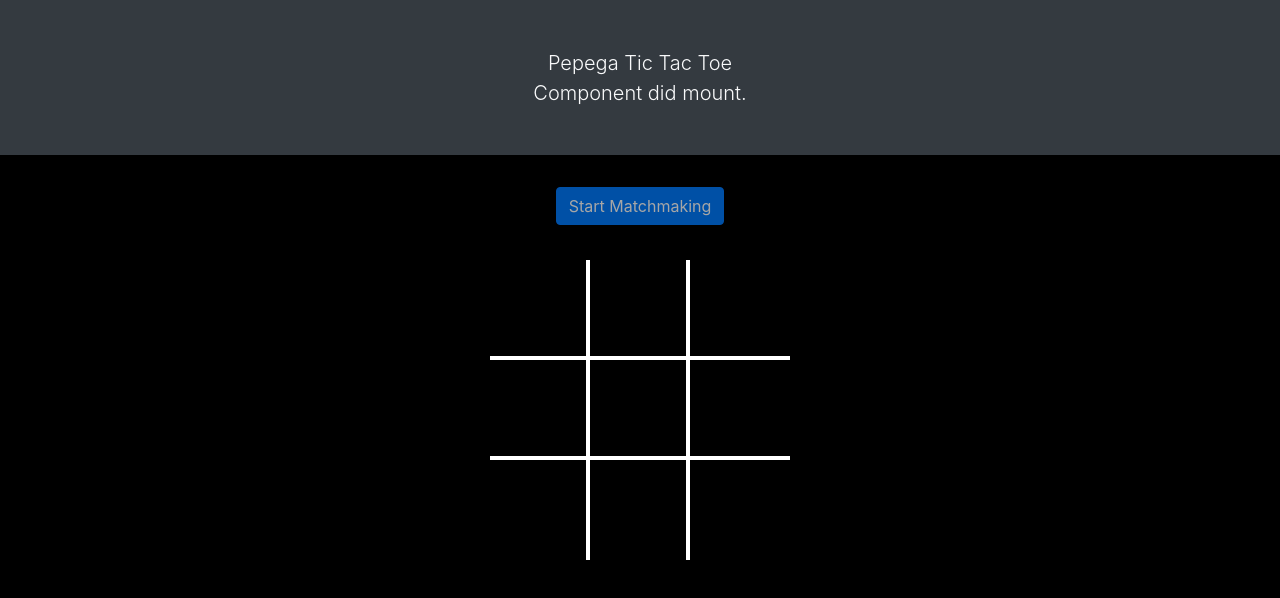
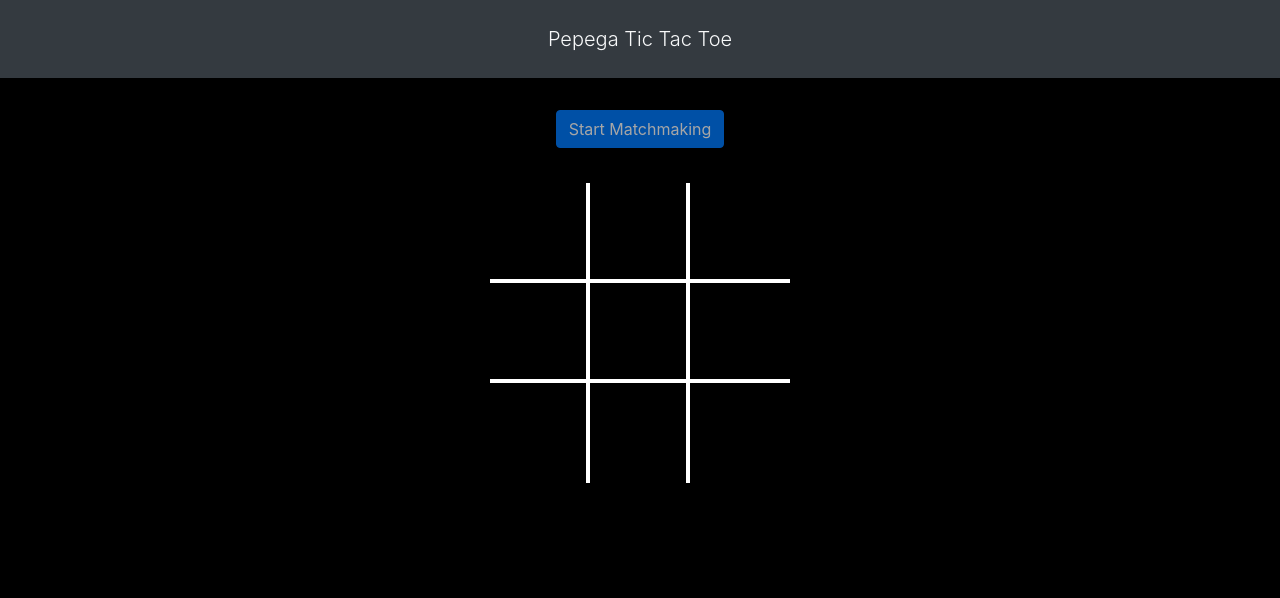
Before and after one commit to rueyce/reactoe, a React (Create React App) app: page / in a window 1280 px wide. Shown: the top 598 px of the page. Built offline with nearby package versions, Linux system fonts and the light colour scheme; no server answers.

Commit message:
Removed top banner min height

```diff
--- a/src/App.js
+++ b/src/App.js
@@ -286,7 +286,7 @@ class App extends React.Component {
         { !this.state.creatingGame && !this.state.findingGame && !this.state.findingGameFailed && !this.state.gameStarted ?
           <React.Fragment>
             <p className="text-light lead my-0">Pepega Tic Tac Toe</p>
-            <p className="text-light lead my-0">Component did mount.</p>
+            {/* <p className="text-light lead my-0">Component did mount.</p> */}
           </React.Fragment>
           : null }
 
--- a/src/index.css
+++ b/src/index.css
@@ -92,6 +92,6 @@ code {
   color: #9B4AD5;
 } */
 
-.top-status-minh {
+/* .top-status-minh {
   min-height: 155px;
-}
+} */
```
